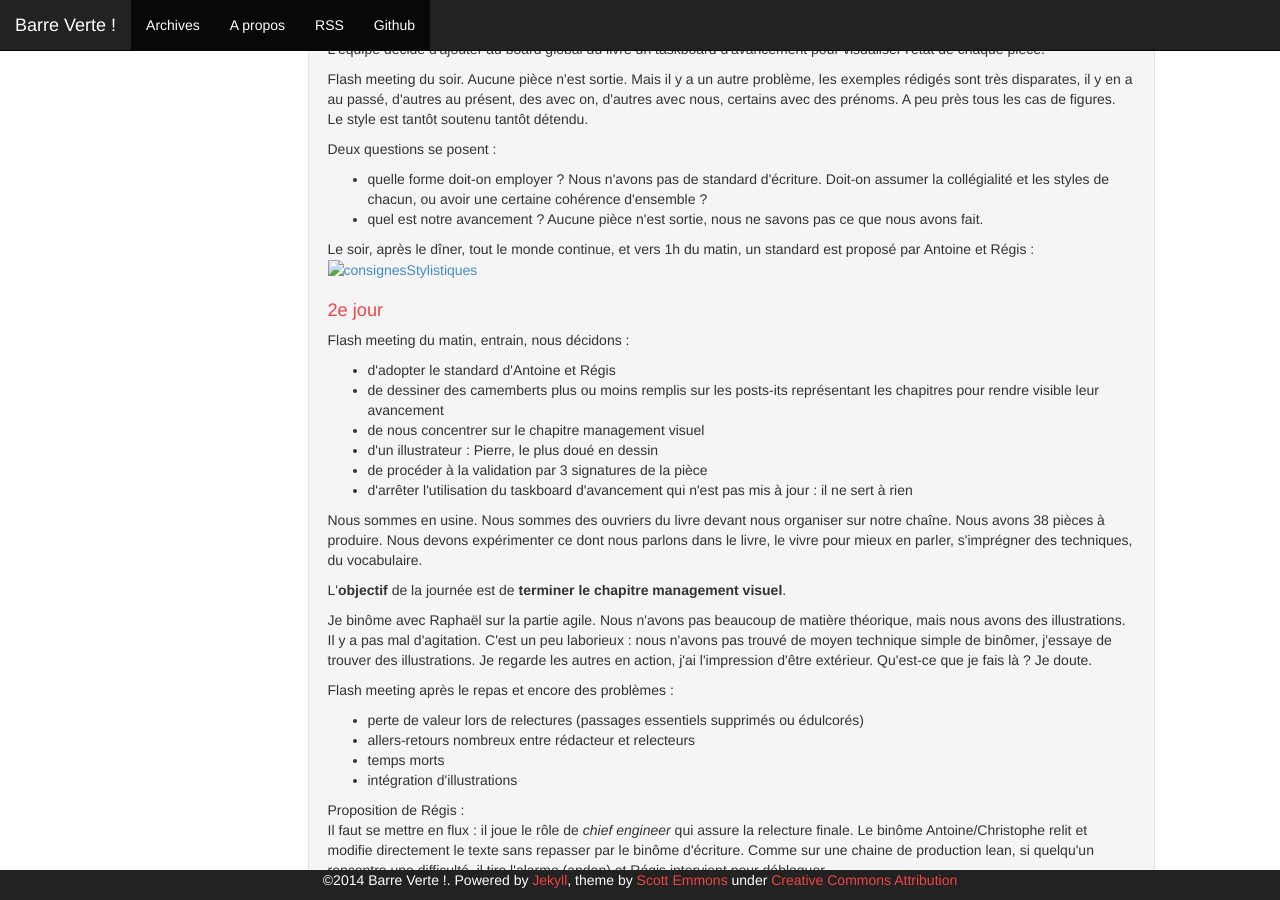
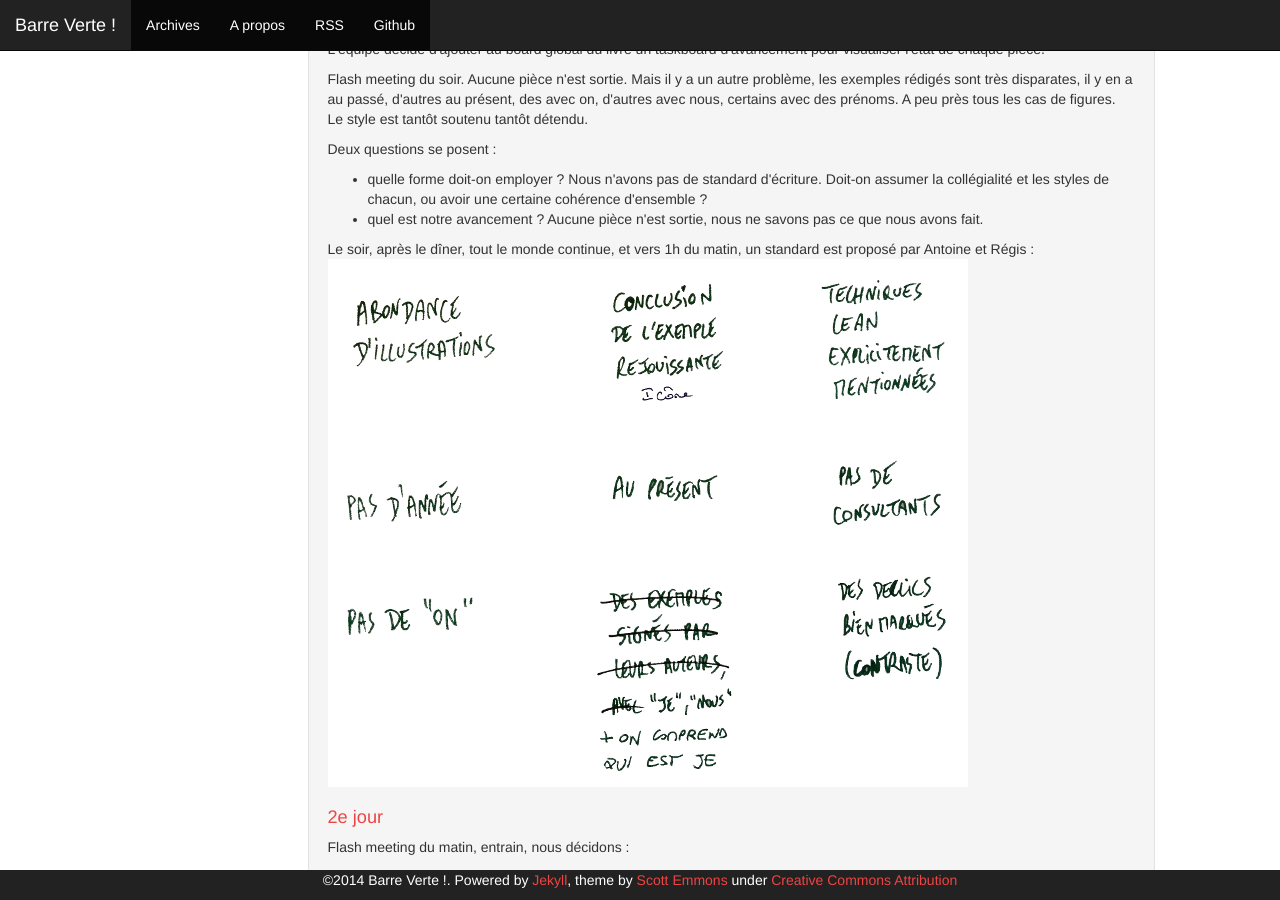
Before and after one commit to MichaelBitard/barreverte.github.io, a Jekyll site: the page built from _posts/2013-07-21-ecrire-un-livre-en-5-jours-definir-le-concept.markdown, in a window 1280 px wide and 900 px high, scrolled down 1540 px. Built offline with Jekyll 4.4.1, drawn with Linux system fonts in a browser that asks for light colours; Markdown is read by kramdown in place of the engine named in the settings; comment, search, counter and statistics services are not loaded.

Commit message:
import images: 2013-07-21-ecrire-un-livre-en-5-jours-definir-le-concept #2

```diff
--- a/_posts/2013-07-21-ecrire-un-livre-en-5-jours-definir-le-concept.markdown
+++ b/_posts/2013-07-21-ecrire-un-livre-en-5-jours-definir-le-concept.markdown
@@ -125,7 +125,7 @@
 <li>quel est notre avancement ? Aucune pièce n'est sortie, nous ne savons pas ce que nous avons fait.</li>
 </ul>
 <p>Le soir, après le dîner, tout le monde continue, et vers 1h du matin, un standard est proposé par Antoine et Régis :<br />
-<a href="http://www.barreverte.fr/wp-content/uploads/2013/07/consignesStylistiques.png"><img class="aligncenter size-full wp-image-3038" alt="consignesStylistiques" src="http://www.barreverte.fr/wp-content/uploads/2013/07/consignesStylistiques.png" width="640" height="528" /></a></p>
+<a href="/images/consignesStylistiques.png"><img class="aligncenter size-full wp-image-3038" alt="consignesStylistiques" src="/images/consignesStylistiques.png" width="640" height="528" /></a></p>
 <h1>2e jour</h1>
 <p>Flash meeting du matin, entrain, nous décidons :</p>
 <ul>
```
Also changed, not shown: images/consignesStylistiques.png (added).
